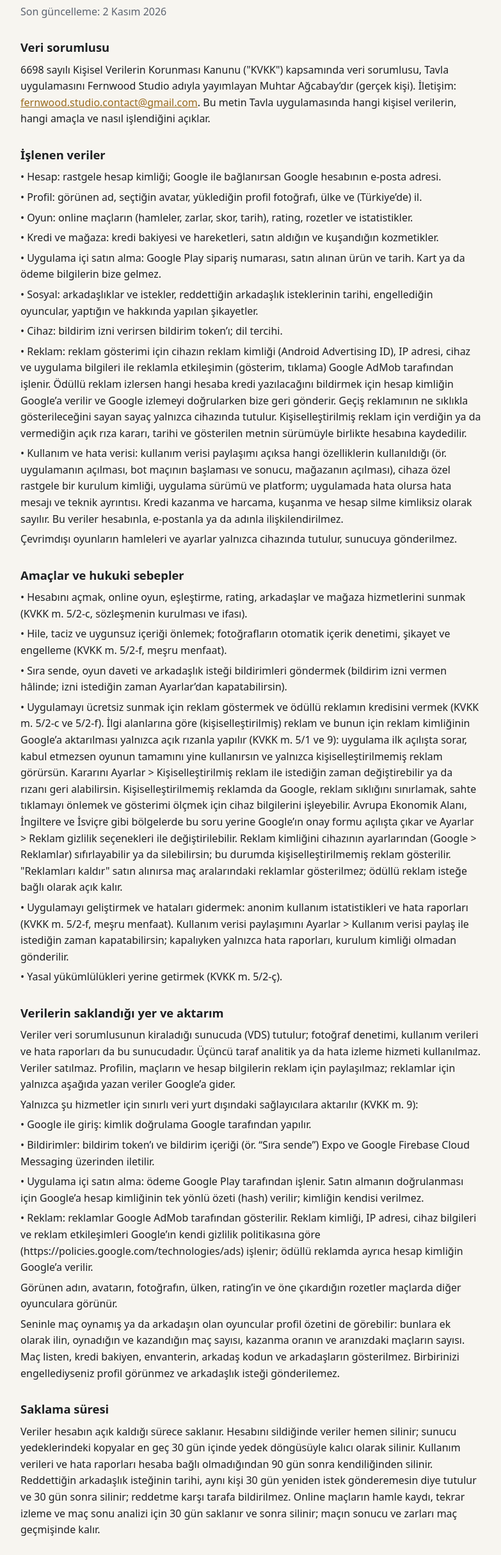
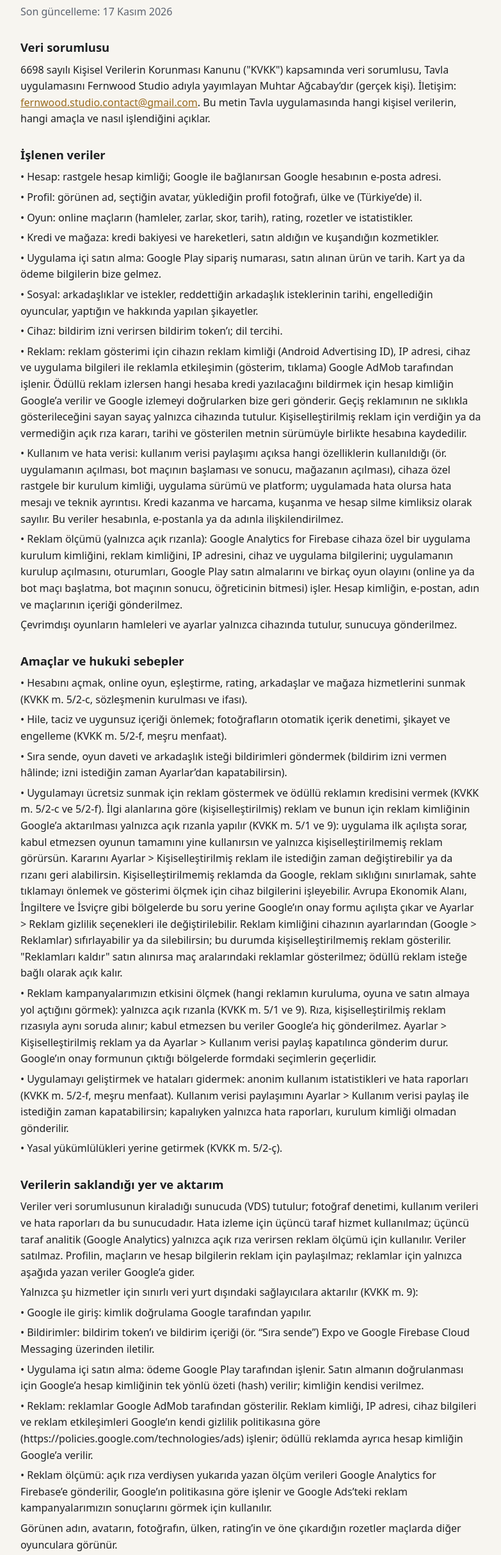
Before and after one commit to muhtaraga/tavla-legal, a plain HTML site: page index.html in a window 1280 px wide. Shown: the part 121-2551 px from the top of the page at 64% size, without its empty margins (248-1031 px from the left). Drawn offline with Linux system fonts and the light colour scheme.

Commit message:
Tavla gizlilik metni: açık rızayla reklam ölçümü (Google Analytics for Firebase)
Co-Authored-By: Claude Opus 5.5 <noreply@anthropic.com>

```diff
--- a/index.html
+++ b/index.html
@@ -22,7 +22,7 @@
   <main>
     <nav><strong>Tavla</strong><a href="en.html" hreflang="en">English</a></nav>
     <h1>Gizlilik ve KVKK Aydınlatma Metni</h1>
-    <p class="muted">Son güncelleme: 2 Kasım 2026</p>
+    <p class="muted">Son güncelleme: 17 Kasım 2026</p>
     <section id="veri-sorumlusu">
       <h2><a href="#veri-sorumlusu">Veri sorumlusu</a></h2>
       <p>6698 sayılı Kişisel Verilerin Korunması Kanunu ("KVKK") kapsamında veri sorumlusu, Tavla uygulamasını Fernwood Studio adıyla yayımlayan Muhtar Ağcabay’dır (gerçek kişi). İletişim: <a href="mailto:fernwood.studio.contact@gmail.com">fernwood.studio.contact@gmail.com</a>. Bu metin Tavla uygulamasında hangi kişisel verilerin, hangi amaçla ve nasıl işlendiğini açıklar.</p>
@@ -38,6 +38,7 @@
       <p>• Cihaz: bildirim izni verirsen bildirim token’ı; dil tercihi.</p>
       <p>• Reklam: reklam gösterimi için cihazın reklam kimliği (Android Advertising ID), IP adresi, cihaz ve uygulama bilgileri ile reklamla etkileşimin (gösterim, tıklama) Google AdMob tarafından işlenir. Ödüllü reklam izlersen hangi hesaba kredi yazılacağını bildirmek için hesap kimliğin Google’a verilir ve Google izlemeyi doğrularken bize geri gönderir. Geçiş reklamının ne sıklıkla gösterileceğini sayan sayaç yalnızca cihazında tutulur. Kişiselleştirilmiş reklam için verdiğin ya da vermediğin açık rıza kararı, tarihi ve gösterilen metnin sürümüyle birlikte hesabına kaydedilir.</p>
       <p>• Kullanım ve hata verisi: kullanım verisi paylaşımı açıksa hangi özelliklerin kullanıldığı (ör. uygulamanın açılması, bot maçının başlaması ve sonucu, mağazanın açılması), cihaza özel rastgele bir kurulum kimliği, uygulama sürümü ve platform; uygulamada hata olursa hata mesajı ve teknik ayrıntısı. Kredi kazanma ve harcama, kuşanma ve hesap silme kimliksiz olarak sayılır. Bu veriler hesabınla, e-postanla ya da adınla ilişkilendirilmez.</p>
+      <p>• Reklam ölçümü (yalnızca açık rızanla): Google Analytics for Firebase cihaza özel bir uygulama kurulum kimliğini, reklam kimliğini, IP adresini, cihaz ve uygulama bilgilerini; uygulamanın kurulup açılmasını, oturumları, Google Play satın almalarını ve birkaç oyun olayını (online ya da bot maçı başlatma, bot maçının sonucu, öğreticinin bitmesi) işler. Hesap kimliğin, e-postan, adın ve maçlarının içeriği gönderilmez.</p>
       <p>Çevrimdışı oyunların hamleleri ve ayarlar yalnızca cihazında tutulur, sunucuya gönderilmez.</p>
     </section>
     <section id="amaclar">
@@ -46,23 +47,25 @@
       <p>• Hile, taciz ve uygunsuz içeriği önlemek; fotoğrafların otomatik içerik denetimi, şikayet ve engelleme (KVKK m. 5/2-f, meşru menfaat).</p>
       <p>• Sıra sende, oyun daveti ve arkadaşlık isteği bildirimleri göndermek (bildirim izni vermen hâlinde; izni istediğin zaman Ayarlar’dan kapatabilirsin).</p>
       <p>• Uygulamayı ücretsiz sunmak için reklam göstermek ve ödüllü reklamın kredisini vermek (KVKK m. 5/2-c ve 5/2-f). İlgi alanlarına göre (kişiselleştirilmiş) reklam ve bunun için reklam kimliğinin Google’a aktarılması yalnızca açık rızanla yapılır (KVKK m. 5/1 ve 9): uygulama ilk açılışta sorar, kabul etmezsen oyunun tamamını yine kullanırsın ve yalnızca kişiselleştirilmemiş reklam görürsün. Kararını Ayarlar &gt; Kişiselleştirilmiş reklam ile istediğin zaman değiştirebilir ya da rızanı geri alabilirsin. Kişiselleştirilmemiş reklamda da Google, reklam sıklığını sınırlamak, sahte tıklamayı önlemek ve gösterimi ölçmek için cihaz bilgilerini işleyebilir. Avrupa Ekonomik Alanı, İngiltere ve İsviçre gibi bölgelerde bu soru yerine Google’ın onay formu açılışta çıkar ve Ayarlar &gt; Reklam gizlilik seçenekleri ile değiştirilebilir. Reklam kimliğini cihazının ayarlarından (Google &gt; Reklamlar) sıfırlayabilir ya da silebilirsin; bu durumda kişiselleştirilmemiş reklam gösterilir. "Reklamları kaldır" satın alınırsa maç aralarındaki reklamlar gösterilmez; ödüllü reklam isteğe bağlı olarak açık kalır.</p>
+      <p>• Reklam kampanyalarımızın etkisini ölçmek (hangi reklamın kuruluma, oyuna ve satın almaya yol açtığını görmek): yalnızca açık rızanla (KVKK m. 5/1 ve 9). Rıza, kişiselleştirilmiş reklam rızasıyla aynı soruda alınır; kabul etmezsen bu veriler Google’a hiç gönderilmez. Ayarlar &gt; Kişiselleştirilmiş reklam ya da Ayarlar &gt; Kullanım verisi paylaş kapatılınca gönderim durur. Google’ın onay formunun çıktığı bölgelerde formdaki seçimlerin geçerlidir.</p>
       <p>• Uygulamayı geliştirmek ve hataları gidermek: anonim kullanım istatistikleri ve hata raporları (KVKK m. 5/2-f, meşru menfaat). Kullanım verisi paylaşımını Ayarlar &gt; Kullanım verisi paylaş ile istediğin zaman kapatabilirsin; kapalıyken yalnızca hata raporları, kurulum kimliği olmadan gönderilir.</p>
       <p>• Yasal yükümlülükleri yerine getirmek (KVKK m. 5/2-ç).</p>
     </section>
     <section id="saklama-yeri-ve-aktarim">
       <h2><a href="#saklama-yeri-ve-aktarim">Verilerin saklandığı yer ve aktarım</a></h2>
-      <p>Veriler veri sorumlusunun kiraladığı sunucuda (VDS) tutulur; fotoğraf denetimi, kullanım verileri ve hata raporları da bu sunucudadır. Üçüncü taraf analitik ya da hata izleme hizmeti kullanılmaz. Veriler satılmaz. Profilin, maçların ve hesap bilgilerin reklam için paylaşılmaz; reklamlar için yalnızca aşağıda yazan veriler Google’a gider.</p>
+      <p>Veriler veri sorumlusunun kiraladığı sunucuda (VDS) tutulur; fotoğraf denetimi, kullanım verileri ve hata raporları da bu sunucudadır. Hata izleme için üçüncü taraf hizmet kullanılmaz; üçüncü taraf analitik (Google Analytics) yalnızca açık rıza verirsen reklam ölçümü için kullanılır. Veriler satılmaz. Profilin, maçların ve hesap bilgilerin reklam için paylaşılmaz; reklamlar için yalnızca aşağıda yazan veriler Google’a gider.</p>
       <p>Yalnızca şu hizmetler için sınırlı veri yurt dışındaki sağlayıcılara aktarılır (KVKK m. 9):</p>
       <p>• Google ile giriş: kimlik doğrulama Google tarafından yapılır.</p>
       <p>• Bildirimler: bildirim token’ı ve bildirim içeriği (ör. “Sıra sende”) Expo ve Google Firebase Cloud Messaging üzerinden iletilir.</p>
       <p>• Uygulama içi satın alma: ödeme Google Play tarafından işlenir. Satın almanın doğrulanması için Google’a hesap kimliğinin tek yönlü özeti (hash) verilir; kimliğin kendisi verilmez.</p>
       <p>• Reklam: reklamlar Google AdMob tarafından gösterilir. Reklam kimliği, IP adresi, cihaz bilgileri ve reklam etkileşimleri Google’ın kendi gizlilik politikasına göre (https://policies.google.com/technologies/ads) işlenir; ödüllü reklamda ayrıca hesap kimliğin Google’a verilir.</p>
+      <p>• Reklam ölçümü: açık rıza verdiysen yukarıda yazan ölçüm verileri Google Analytics for Firebase’e gönderilir, Google’ın politikasına göre işlenir ve Google Ads’teki reklam kampanyalarımızın sonuçlarını görmek için kullanılır.</p>
       <p>Görünen adın, avatarın, fotoğrafın, ülken, rating’in ve öne çıkardığın rozetler maçlarda diğer oyunculara görünür.</p>
       <p>Seninle maç oynamış ya da arkadaşın olan oyuncular profil özetini de görebilir: bunlara ek olarak ilin, oynadığın ve kazandığın maç sayısı, kazanma oranın ve aranızdaki maçların sayısı. Maç listen, kredi bakiyen, envanterin, arkadaş kodun ve arkadaşların gösterilmez. Birbirinizi engellediyseniz profil görünmez ve arkadaşlık isteği gönderilemez.</p>
     </section>
     <section id="saklama-suresi">
       <h2><a href="#saklama-suresi">Saklama süresi</a></h2>
-      <p>Veriler hesabın açık kaldığı sürece saklanır. Hesabını sildiğinde veriler hemen silinir; sunucu yedeklerindeki kopyalar en geç 30 gün içinde yedek döngüsüyle kalıcı olarak silinir. Kullanım verileri ve hata raporları hesaba bağlı olmadığından 90 gün sonra kendiliğinden silinir. Reddettiğin arkadaşlık isteğinin tarihi, aynı kişi 30 gün yeniden istek gönderemesin diye tutulur ve 30 gün sonra silinir; reddetme karşı tarafa bildirilmez. Online maçların hamle kaydı, tekrar izleme ve maç sonu analizi için 30 gün saklanır ve sonra silinir; maçın sonucu ve zarları maç geçmişinde kalır.</p>
+      <p>Veriler hesabın açık kaldığı sürece saklanır. Hesabını sildiğinde veriler hemen silinir; sunucu yedeklerindeki kopyalar en geç 30 gün içinde yedek döngüsüyle kalıcı olarak silinir. Kullanım verileri ve hata raporları hesaba bağlı olmadığından 90 gün sonra kendiliğinden silinir. Google Analytics’e gönderilen ölçüm verileri hesabına bağlı değildir ve Google’da en çok 14 ay saklanır. Reddettiğin arkadaşlık isteğinin tarihi, aynı kişi 30 gün yeniden istek gönderemesin diye tutulur ve 30 gün sonra silinir; reddetme karşı tarafa bildirilmez. Online maçların hamle kaydı, tekrar izleme ve maç sonu analizi için 30 gün saklanır ve sonra silinir; maçın sonucu ve zarları maç geçmişinde kalır.</p>
     </section>
     <section id="hesap-silme">
       <h2><a href="#hesap-silme">Hesap silme</a></h2>
```
Also changed, not shown: en.html (+6 -3 lines).
